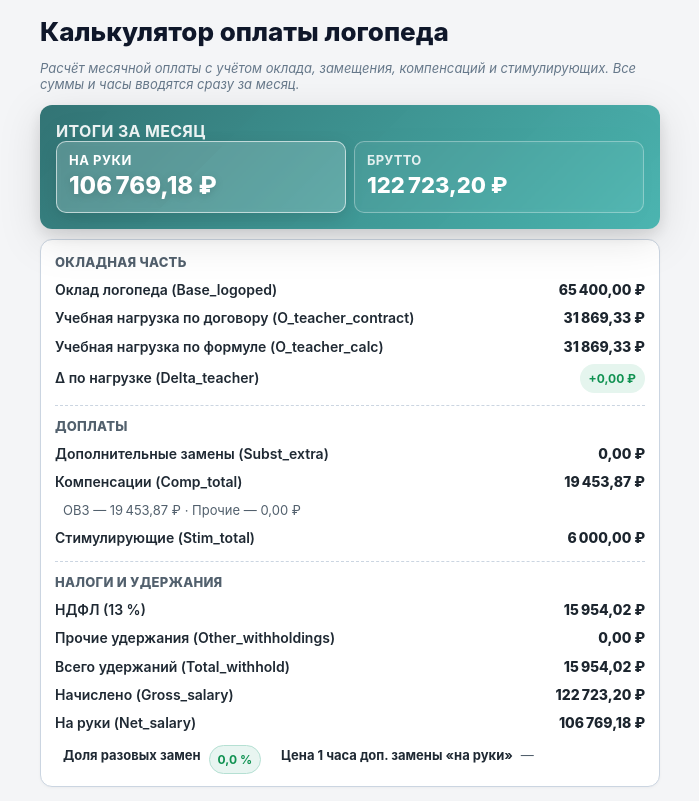
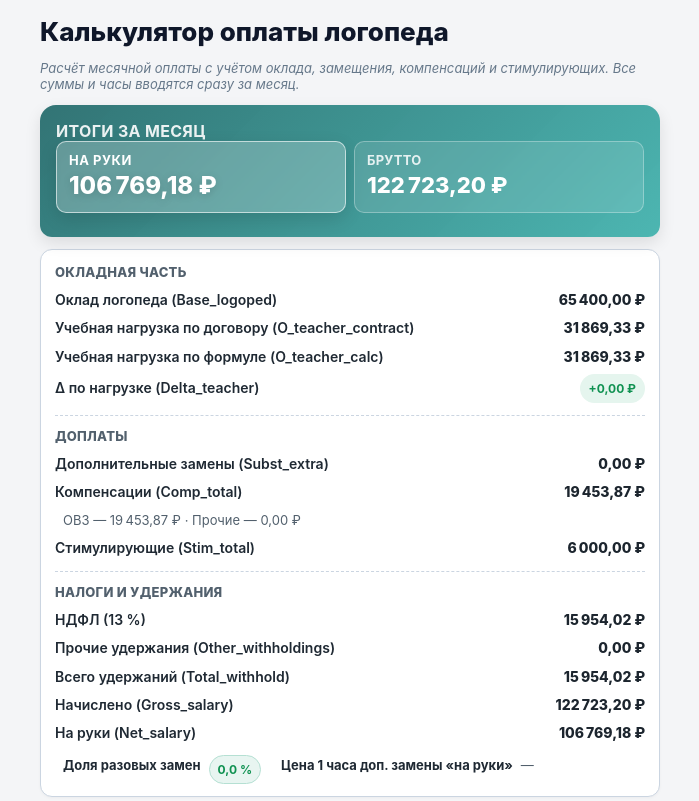
Before and after one commit to d1249/speech_therapist_salary_calc, a plain HTML site: page index.html in a window 1280 px wide. Shown: the top 801 px of the page, without its empty margins (290-989 px from the left). Drawn offline with Linux system fonts and the light colour scheme.

Commit message:
Make summary header sticky across main content

```diff
--- a/index.html
+++ b/index.html
@@ -75,21 +75,29 @@
       box-shadow: none;
     }
 
-    .summary-bar {
+    .summary-header {
       background: linear-gradient(135deg, rgba(33, 104, 105, 0.92), rgba(58, 175, 169, 0.9));
       color: #fff;
+      padding: 16px;
+      border-radius: 16px 16px 12px 12px;
+      margin-bottom: 12px;
+      box-shadow: 0 6px 16px rgba(0, 0, 0, 0.1);
+    }
+
+    .summary-bar {
+      background: transparent;
+      color: inherit;
       border: none;
-      box-shadow: 0 6px 16px rgba(0, 0, 0, 0.1);
-      border-radius: 12px;
-      padding: 16px;
+      box-shadow: none;
+      border-radius: 0;
+      padding: 0;
     }
 
     .sticky-head {
       position: sticky;
-      top: calc(env(safe-area-inset-top, 0px));
-      z-index: 25;
-      background: inherit;
-      filter: drop-shadow(0 10px 20px rgba(0, 0, 0, 0.12));
+      top: 0;
+      z-index: 20;
+      box-shadow: 0 6px 16px rgba(0, 0, 0, 0.1);
     }
 
     .summary-headline {
@@ -763,7 +771,7 @@
         padding: 14px;
       }
 
-      .summary-bar {
+      .summary-header {
         margin-left: -4px;
         margin-right: -4px;
         border-radius: 0 0 12px 12px;
@@ -782,8 +790,8 @@
       <p class="muted">Расчёт месячной оплаты с учётом оклада, замещения, компенсаций и стимулирующих. Все суммы и часы вводятся сразу за месяц.</p>
     </header>
 
-    <section class="summary" aria-live="polite">
-      <div class="summary-headline sticky-head">
+    <header class="summary-header sticky-head" aria-live="polite">
+      <div class="summary-headline">
         <div class="summary-bar">
           <div class="summary-title">Итоги за месяц</div>
           <div class="summary-grid">
@@ -798,6 +806,9 @@
           </div>
         </div>
       </div>
+    </header>
+
+    <section class="summary">
       <div class="summary-details" id="summary_breakdown"></div>
     </section>
 
```
